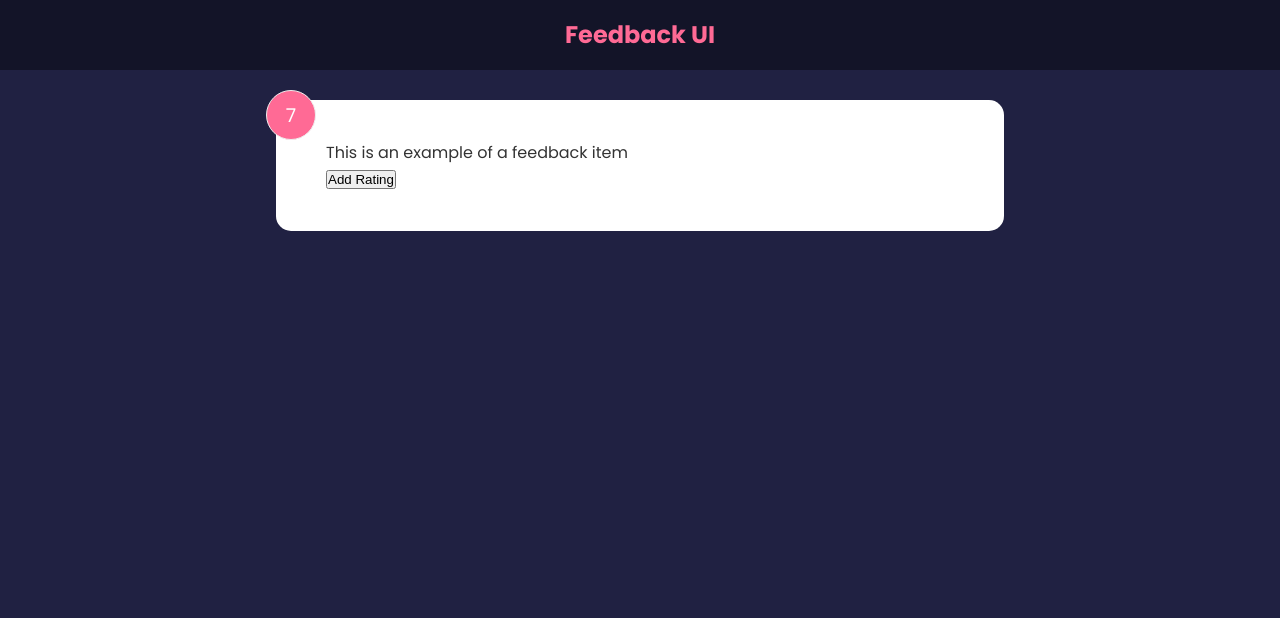
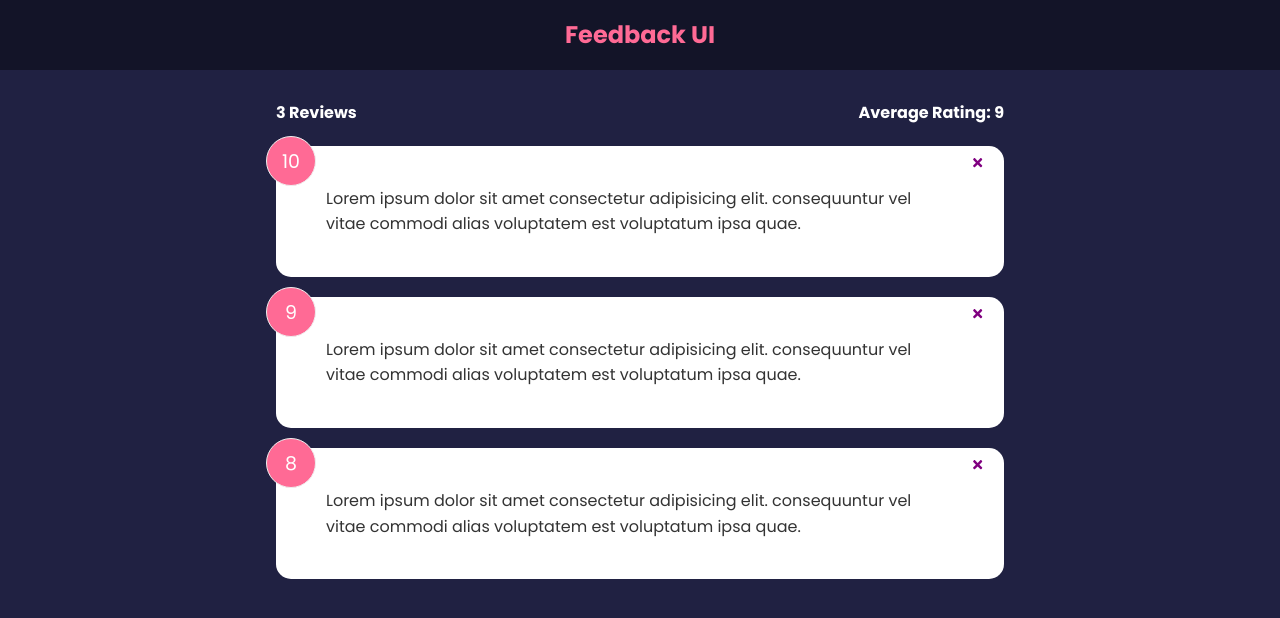
Before and after one commit to webdevangelie/feedback_app, a React (Create React App) app: page / in a window 1280 px wide. Shown: the top 618 px of the page. Built offline with nearby package versions, Linux system fonts and the light colour scheme.

Commit message:
section 2 of feedback app

```diff
--- a/package.json
+++ b/package.json
@@ -8,6 +8,7 @@
     "@testing-library/user-event": "^13.5.0",
     "react": "^17.0.2",
     "react-dom": "^17.0.2",
+    "react-icons": "^4.3.1",
     "react-scripts": "5.0.0",
     "web-vitals": "^2.1.4"
   },
--- a/src/App.js
+++ b/src/App.js
@@ -1,13 +1,24 @@
-import React from "react"
+import React, { useState } from "react"
 import Header from "./components/Header"
-import FeedbackItem from "./components/FeedbackItem"
+import FeedbackList from "./components/FeedbackList"
+import FeedbackData from "./data/FeedbackData"
+import FeedbackStats from "./components/FeedbackStats"
 
 function App() {
+  const [feedback, setFeedback] = useState(FeedbackData)
+
+  const deleteFeedback = (id) => {
+    if (window.confirm("Are you sure you want to delete?")) {
+      setFeedback(feedback.filter((item) => item.id !== id))
+    }
+  }
+
   return (
     <>
       <Header />
       <div className="container">
-        <FeedbackItem />
+        <FeedbackStats feedback={feedback} />
+        <FeedbackList feedback={feedback} handleDelete={deleteFeedback} />
       </div>
     </>
   )
--- a/src/components/FeedbackItem.js
+++ /dev/null
@@ -1,21 +0,0 @@
-import React from "react"
-import { useState } from "react"
-
-function FeedbackItem() {
-  const [rating, setRating] = useState(7)
-  const [text, setText] = useState("This is an example of a feedback item")
-
-  const handleClick = () => {
-    setRating(10)
-  }
-
-  return (
-    <div className="card">
-      <div className="num-display">{rating}</div>
-      <div className="text-display">{text}</div>
-      <button onClick={handleClick}>Add Rating</button>
-    </div>
-  )
-}
-
-export default FeedbackItem
--- /dev/null
+++ b/src/components/FeedbackItem.jsx
@@ -0,0 +1,24 @@
+import React from "react"
+import { FaTimes } from "react-icons/fa"
+import PropTypes from "prop-types"
+import Card from "./shared/Card"
+
+function FeedbackItem({ item, handleDelete }) {
+  const { rating, text } = item
+
+  return (
+    <Card>
+      <div className="num-display">{rating}</div>
+      <button onClick={() => handleDelete(item.id)} className="close">
+        <FaTimes color="purple" />
+      </button>
+      <div className="text-display">{text}</div>
+    </Card>
+  )
+}
+
+FeedbackItem.propTypes = {
+  item: PropTypes.object.isRequired,
+}
+
+export default FeedbackItem
--- /dev/null
+++ b/src/components/FeedbackList.jsx
@@ -0,0 +1,28 @@
+import React from "react"
+import FeedbackItem from "./FeedbackItem"
+import PropTypes from "prop-types"
+
+function FeedbackList({ feedback, handleDelete }) {
+  if (!feedback || feedback.length === 0) {
+    return <p>No feedback yet</p>
+  }
+  return (
+    <div className="feedback-list">
+      {feedback.map((item) => (
+        <FeedbackItem key={item.id} item={item} handleDelete={handleDelete} />
+      ))}
+    </div>
+  )
+}
+
+FeedbackList.propTyes = {
+  feedback: PropTypes.arrayOf(
+    PropTypes.shape({
+      id: PropTypes.number.isRequired,
+      text: PropTypes.string.isRequired,
+      rating: PropTypes.number.isRequired,
+    })
+  ),
+}
+
+export default FeedbackList
--- /dev/null
+++ b/src/components/FeedbackStats.jsx
@@ -0,0 +1,25 @@
+import React from "react"
+import PropTypes from "prop-types"
+
+function FeedbackStats({ feedback }) {
+  // Calculate ratings avg
+  let average =
+    feedback.reduce((acc, curr) => {
+      return acc + curr.rating
+    }, 0) / feedback.length
+
+  average = average.toFixed(1).replace(/[.,]0$/, "")
+
+  return (
+    <div className="feedback-stats">
+      <h4>{feedback.length} Reviews</h4>
+      <h4>Average Rating: {isNaN(average) ? 0 : average}</h4>
+    </div>
+  )
+}
+
+FeedbackStats.propTypes = {
+  feedback: PropTypes.array.isRequired,
+}
+
+export default FeedbackStats
--- /dev/null
+++ b/src/components/shared/Card.jsx
@@ -0,0 +1,17 @@
+import React from "react"
+import PropTypes from "prop-types"
+
+function Card({ children, reverse }) {
+  return <div className={`card ${reverse && "reverse"}`}>{children}</div>
+}
+
+Card.defaultProps = {
+  reverse: false,
+}
+
+Card.propTypes = {
+  children: PropTypes.node.isRequired,
+  reverse: PropTypes.bool,
+}
+
+export default Card
--- /dev/null
+++ b/src/data/FeedbackData.js
@@ -0,0 +1,19 @@
+const FeedbackData = [
+  {
+    id: 1,
+    rating: 10,
+    text: "Lorem ipsum dolor sit amet consectetur adipisicing elit. consequuntur vel vitae commodi alias voluptatem est voluptatum ipsa quae.",
+  },
+  {
+    id: 2,
+    rating: 9,
+    text: "Lorem ipsum dolor sit amet consectetur adipisicing elit. consequuntur vel vitae commodi alias voluptatem est voluptatum ipsa quae.",
+  },
+  {
+    id: 3,
+    rating: 8,
+    text: "Lorem ipsum dolor sit amet consectetur adipisicing elit. consequuntur vel vitae commodi alias voluptatem est voluptatum ipsa quae.",
+  },
+]
+
+export default FeedbackData
```
Also changed, not shown: 1 other file (tests, documents, lock files or other folders).
